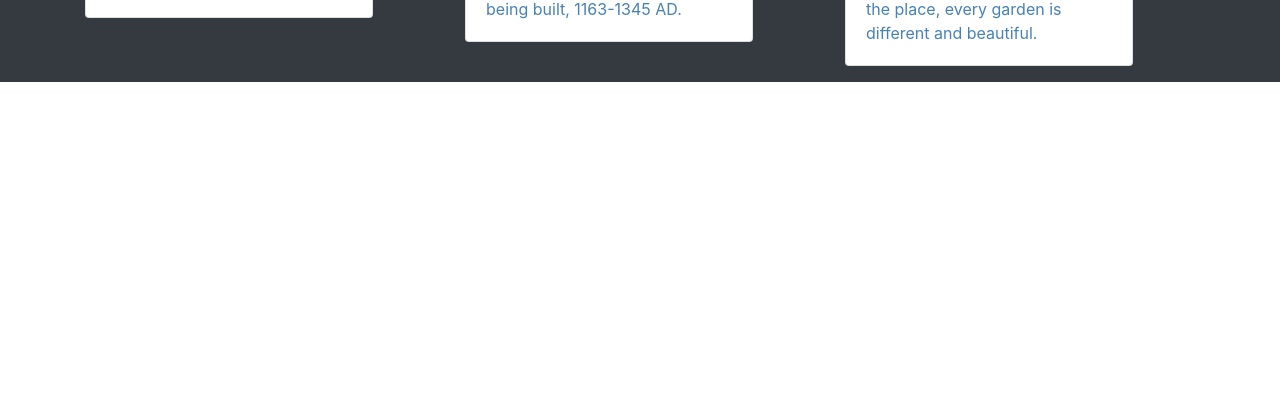
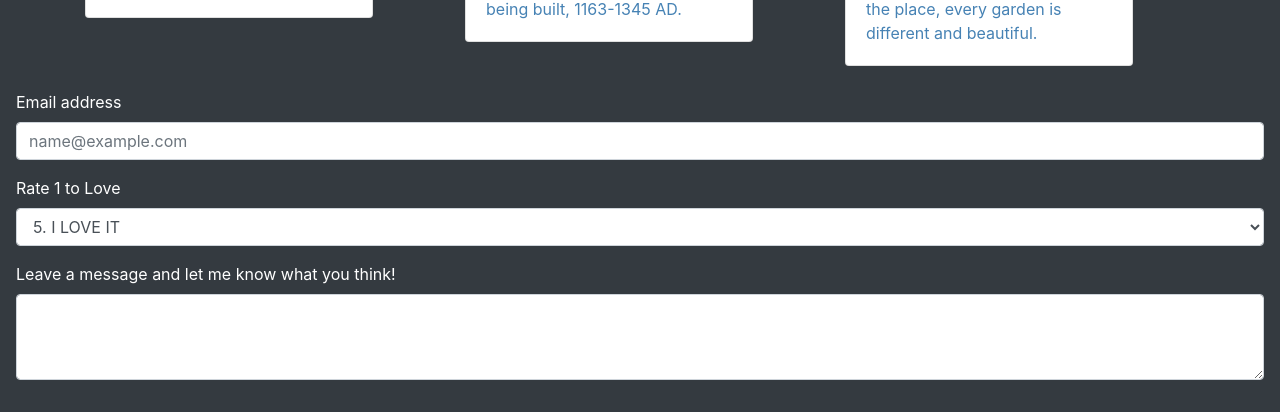
Before and after one commit to jmg1478/Bootstrap-Portfolio, a plain HTML site: page portfolio.html in a window 1280 px wide. Shown: the part 860-1280 px from the top of the page. Before the commit the page ends 950 px from the top, so only its background shows below. Drawn offline with nearby package versions, Linux system fonts and the light colour scheme.

```diff
--- a/portfolio.html
+++ b/portfolio.html
@@ -23,7 +23,7 @@
                             <a class="nav-link" href="#">Home <span class="sr-only">(current)</span></a>
                         </li>
                         <li class="nav-item">
-                            <a class="nav-link" href="#">Link</a>
+                            <a class="nav-link" href="#">Story</a>
                         </li>
                         <li class="nav-item">
                             <a class="nav-link Contact" href="#" tabindex="-1" aria-disabled="true">Contact</a>
@@ -161,7 +161,29 @@
           </div>
         </div>
 </div>
+<br>
+<!--Footer below. Sticky Footer? no idea-->
             <footer>
+                    <form>
+                            <div class="form-group">
+                              <label for="exampleFormControlInput1">Email address</label>
+                              <input type="email" class="form-control" id="exampleFormControlInput1" placeholder="name@example.com">
+                            </div>
+                            <div class="form-group">
+                              <label for="exampleFormControlSelect1">Rate 1 to Love</label>
+                              <select class="form-control" id="exampleFormControlSelect1">
+                                <option>5. I LOVE IT</option>
+                                <option>4. I dig it</option>
+                                <option>3. There okay</option>
+                                <option>2. Ehhh</option>
+                                <option>1. Not Good</option>
+                              </select>
+                            </div>
+                            <div class="form-group">
+                              <label for="exampleFormControlTextarea1">Leave a message and let me know what you think!</label>
+                              <textarea class="form-control" id="exampleFormControlTextarea1" rows="3"></textarea>
+                            </div>
+                          </form>
             </footer>
 
         </body>
```
